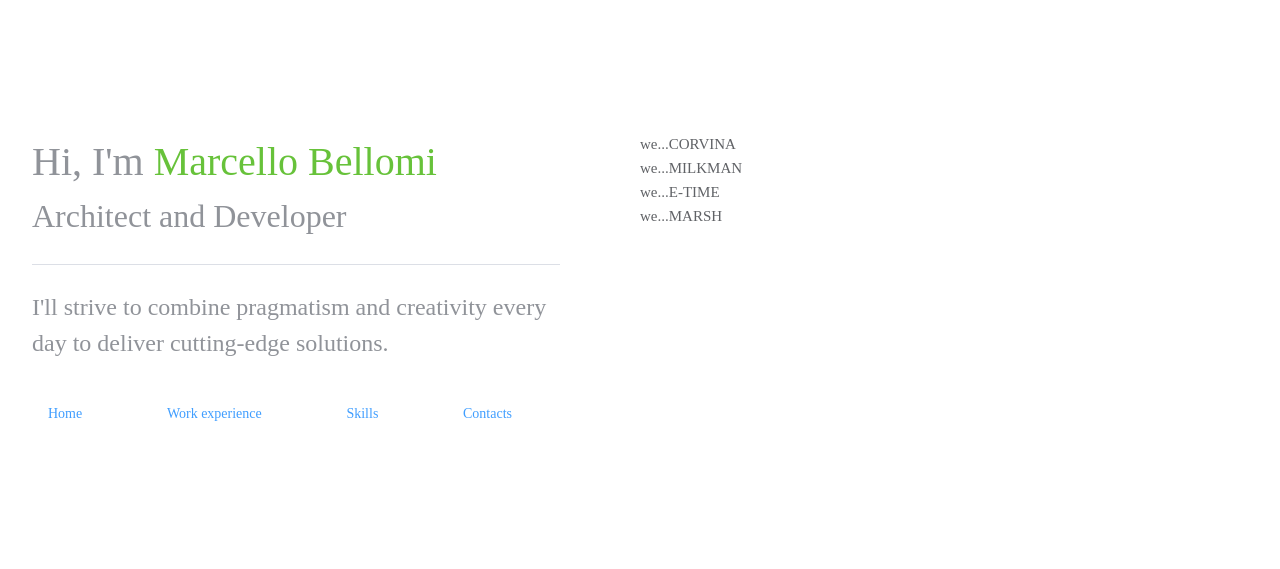
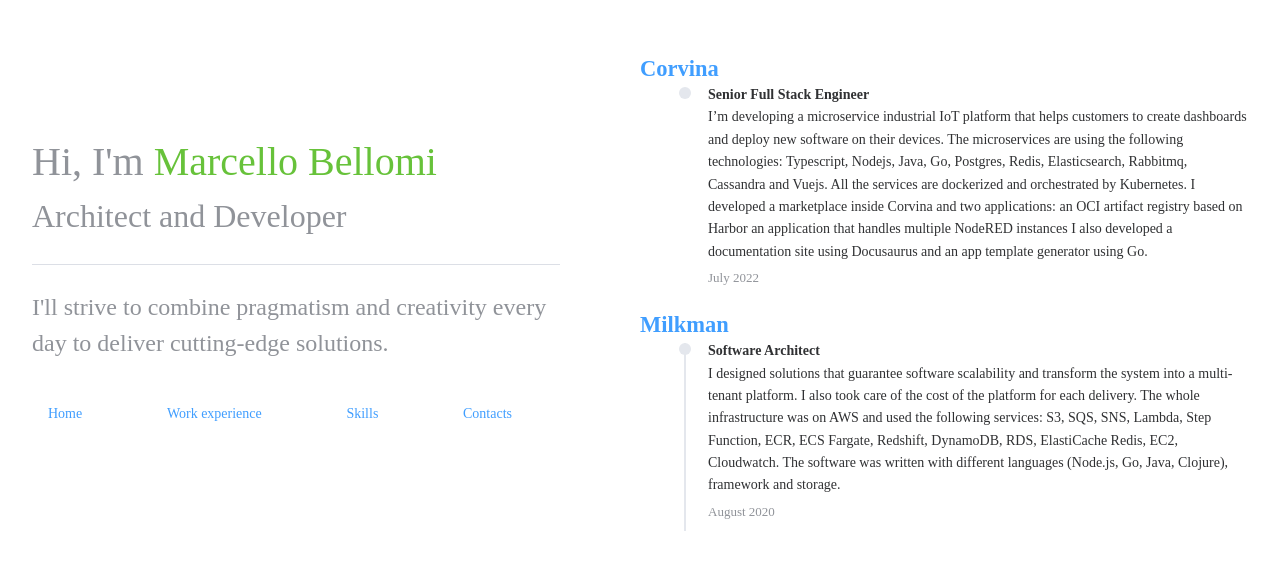
Before and after one commit to bellomimarc/bellomimarc.github.io, a Vue app in the folder profile/: page /workexperience in a window 1280 px wide. Shown: the part 109-678 px from the top of the page. Built offline with nearby package versions, Linux system fonts and the light colour scheme.

Commit message:
add work exp

```diff
--- a/profile/src/views/workexperiences/WorkExperience.vue
+++ b/profile/src/views/workexperiences/WorkExperience.vue
@@ -1,12 +1,38 @@
 <template>
+  <div>
     <div>
-        we...{{ props.workExperience.company  }}
+      <span class="company">{{ props.workExperience.company }}</span>
     </div>
+    <el-timeline>
+      <el-timeline-item v-for="(role, index) in workExperience.roles" :key="index" :timestamp="formatDateAsMonthYear(role.startDate)">
+        <div>
+          <h4 class="role-name">{{ role.role }}</h4>
+          <p>{{ role.description }}</p>
+        </div>
+      </el-timeline-item>
+    </el-timeline>
+  </div>
 </template>
+
+<style scoped>
+.role-name {
+  font-weight: bold;
+}
+
+.company {
+  font-weight: bold;
+  font-size: 1.5em;
+  color: var(--el-color-primary);
+}
+</style>
 
 <script setup lang="ts">
 import { defineProps } from 'vue';
 import type { WorkExperience } from './WorkExperience';
+
+function formatDateAsMonthYear(date: Date): string {
+  return `${date.toLocaleString('default', { month: 'long' })} ${date.getFullYear()}`;
+}
 
 const props = defineProps<{
   workExperience: WorkExperience
--- a/profile/src/views/workexperiences/WorkExperiencesView.vue
+++ b/profile/src/views/workexperiences/WorkExperiencesView.vue
@@ -1,9 +1,9 @@
 <template>
-    <div>
+    <el-scrollbar height="30rem">
         <div v-for="we in workExperiences" :key="we.company">
             <WorkExperienceComponent :workExperience="we" />
         </div>
-    </div>
+    </el-scrollbar>
 </template>
 
 <script setup lang="ts">
@@ -12,23 +12,33 @@ import WorkExperienceComponent from './WorkExperience.vue';
 
 const workExperiences: WorkExperience[] = [
     {
-        company: "CORVINA",
+        company: "Corvina",
         roles: [
             {
                 role: "Senior Full Stack Engineer",
                 startDate: new Date("2022-07-01"),
-                description: "Development of an application for remote management of cyber-physical systems. The software components I work on involve different languages (Javascript, Typescript, Java, Go), frameworks (Spring, VueJs, NestJs), storage (PostgreSQL, Redis, Elasticsearch, Cassandra), communication protocols (HTTP, WebSocket, MQTT), and a message broker RabbitMQ. The entire stack is deployed on Kubernetes using helm charts."
+                description: `I’m developing a microservice industrial IoT platform that helps customers to create dashboards and deploy new software on their devices.
+The microservices are using the following technologies: Typescript, Nodejs, Java, Go, Postgres, Redis, Elasticsearch, Rabbitmq, Cassandra and Vuejs.  All the services are dockerized and orchestrated by Kubernetes.
+I developed a marketplace inside Corvina and two applications:
+an OCI artifact registry based on Harbor
+an application that handles multiple NodeRED instances
+I also developed a documentation site using Docusaurus and an app template generator using Go.
+`
             }
         ]
     },
     {
-        company: "MILKMAN",
+        company: "Milkman",
         roles: [
             {
                 role: "Software Architect",
                 startDate: new Date("2020-08-01"),
                 endDate: new Date("2022-07-01"),
-                description: "Designing technical solutions to ensure scalability of Milkman software, deliberately inspired by Domain Driven Design and Event Sourcing. I have also worked on efficiency activities to reduce costs of the entire AWS cloud platform."
+                description: `I designed solutions that guarantee software scalability and transform the system into a multi-tenant platform.
+I also took care of the cost of the platform for each delivery.
+The whole infrastructure was on AWS and used the following services: S3, SQS, SNS, Lambda, Step Function, ECR, ECS Fargate, Redshift, DynamoDB, RDS, ElastiCache Redis, EC2, Cloudwatch.
+The software was written with different languages (Node.js, Go, Java, Clojure), framework and storage.
+`
             },
             {
                 role: "Data Team Leader",
@@ -48,7 +58,7 @@ const workExperiences: WorkExperience[] = [
         ]
     },
     {
-        company: "E-TIME",
+        company: "E-Time",
         roles: [
             {
                 role: "Full Stack Developer",
@@ -61,7 +71,7 @@ const workExperiences: WorkExperience[] = [
         ]
     },
     {
-        company: "MARSH",
+        company: "Marsh",
         roles: [
             {
                 role: "Full Stack Developer",
```
